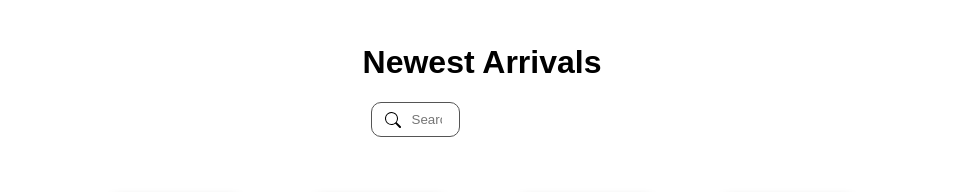
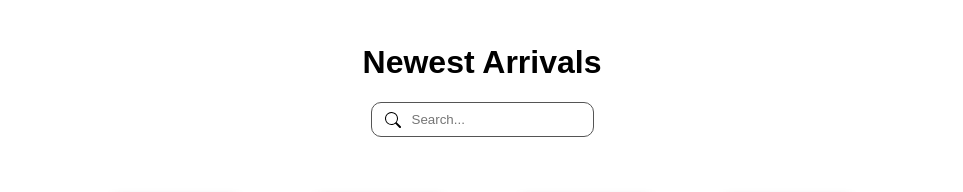
Before and after one commit to PatrickLi2021/responsive-redesign-website, a plain HTML site: page index.html in a window 1280 px wide. Shown: the part 949-1141 px from the top of the page, without its empty margins (158-1121 px from the left). Drawn offline with Linux system fonts and the light colour scheme.

Commit message:
Update styles.css

```diff
--- a/styles.css
+++ b/styles.css
@@ -214,12 +214,21 @@ button:hover {
 /* Styles the search bar below Newest Arrivals */
 
 input.search {
-    width: 40%;
+    width: 200%;
     border: 1px solid #555;
     display: block;
     padding: 9px 4px 9px 40px;
     background: transparent url("assets/search.svg") no-repeat 13px;
     border-radius: 10px;
+}
+
+
+/* Aligns the search input bar */
+
+.search {
+    display: flex;
+    justify-content: center;
+    align-content: center;
 }
 
 
```
